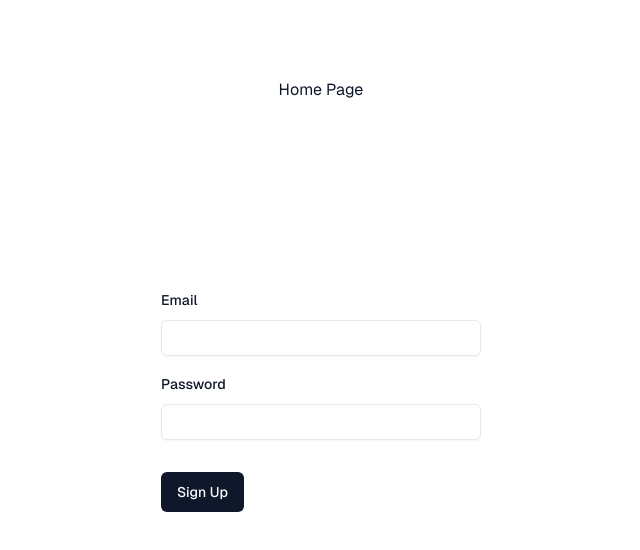
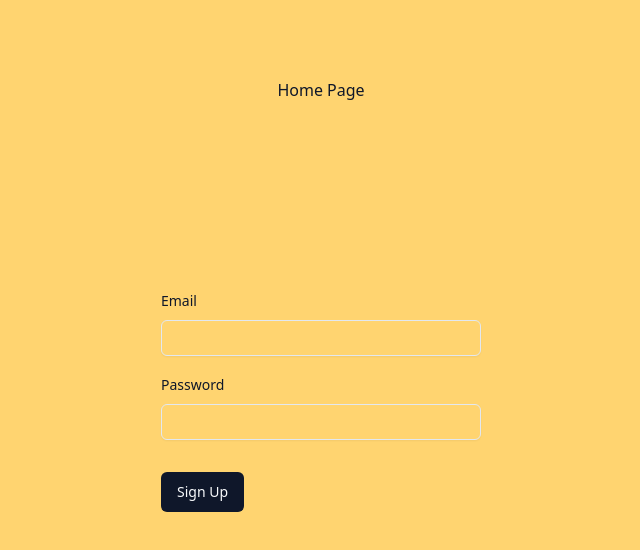
Before and after one commit to alphatero/todos-with-shadcn-ui, a Next.js app: page / in a window 1280 px wide. Shown: the top 550 px of the page, without its empty margins (319-959 px from the left). Built offline with nearby package versions, Linux system fonts and the light colour scheme.

Commit message:
feat: change root layout

```diff
--- a/app/layout.tsx
+++ b/app/layout.tsx
@@ -1,21 +1,9 @@
 import type { Metadata } from "next";
-import localFont from "next/font/local";
 import "./globals.css";
 
-const geistSans = localFont({
-  src: "./fonts/GeistVF.woff",
-  variable: "--font-geist-sans",
-  weight: "100 900",
-});
-const geistMono = localFont({
-  src: "./fonts/GeistMonoVF.woff",
-  variable: "--font-geist-mono",
-  weight: "100 900",
-});
-
 export const metadata: Metadata = {
-  title: "Create Next App",
-  description: "Generated by create next app",
+  title: "Todo List",
+  description: "A simple todo list app",
 };
 
 export default function RootLayout({
@@ -25,11 +13,7 @@ export default function RootLayout({
 }>) {
   return (
     <html lang="en">
-      <body
-        className={`${geistSans.variable} ${geistMono.variable} antialiased`}
-      >
-        {children}
-      </body>
+      <body className="bg-secondary">{children}</body>
     </html>
   );
 }
```
